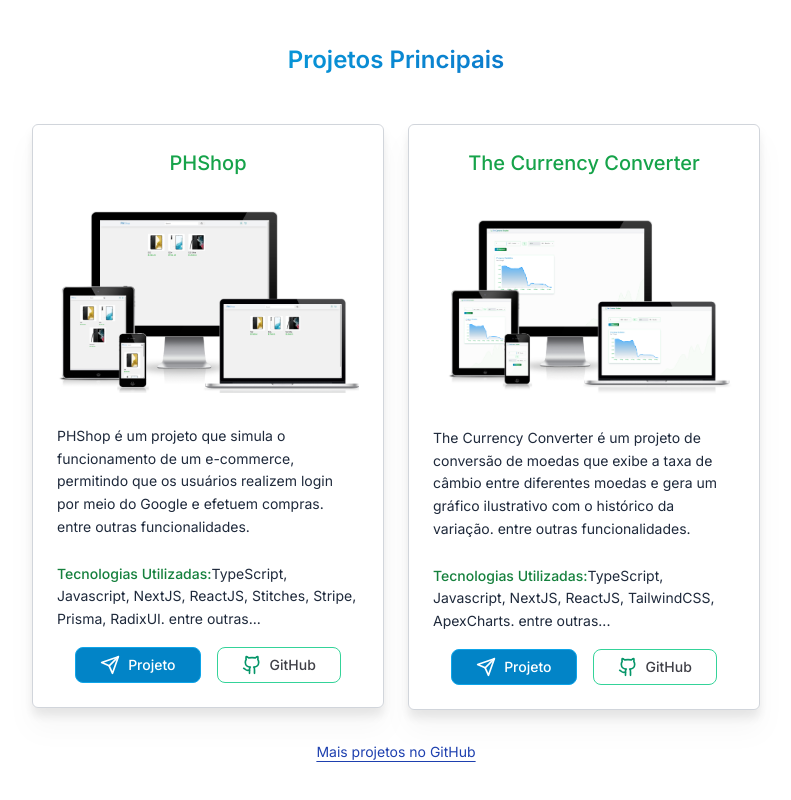
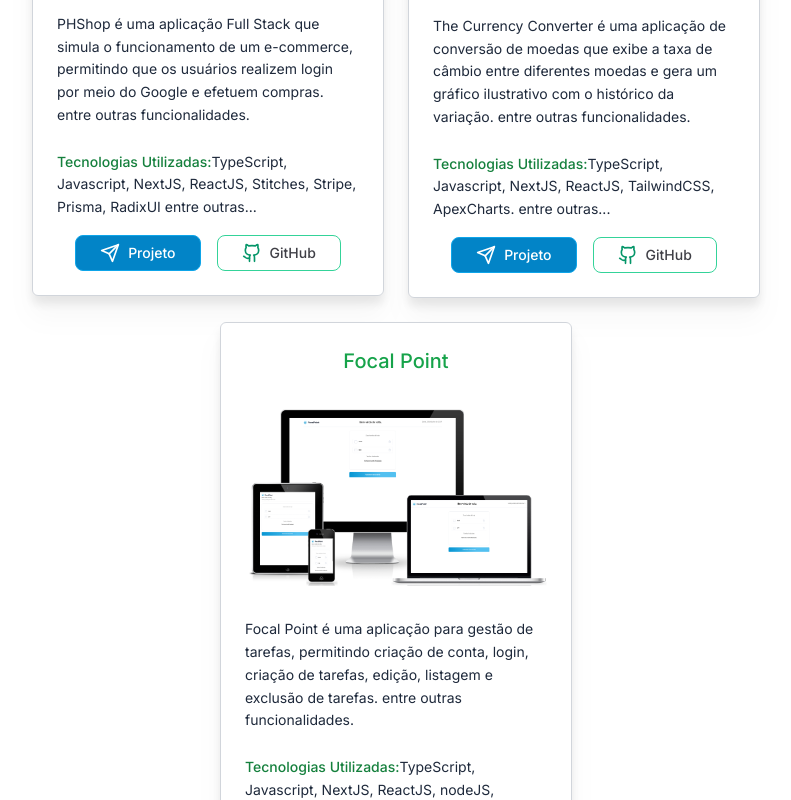
Before and after one commit to phpaulohenrique/portfolio, a Next.js app: page / in a window 1280 px wide. Shown: the part 1240-2040 px from the top of the page, without its empty margins (244-1035 px from the left). Built offline with nearby package versions, Linux system fonts and the light colour scheme.

Commit message:
feat: update projects

```diff
--- a/app/components/Sections/Projects.tsx
+++ b/app/components/Sections/Projects.tsx
@@ -5,6 +5,7 @@
 import Link from 'next/link'
 import phshopImg from '../../assets/img/phshop.png'
 import currencyImg from '../../assets/img/currency.png'
+import focalPointImg from '../../assets/img/focalpoint.png'
 import { Fade } from 'react-awesome-reveal'
 
 interface IProjects {
@@ -21,19 +22,29 @@
         name: 'PHShop',
         imgUrl: phshopImg,
         description:
-            'PHShop é um projeto que simula o funcionamento de um e-commerce, permitindo que os usuários realizem login por meio do Google e efetuem compras. entre outras funcionalidades.',
+            'PHShop é uma aplicação Full Stack que simula o funcionamento de um e-commerce, permitindo que os usuários realizem login por meio do Google e efetuem compras. entre outras funcionalidades.',
         appUrl: 'https://ph-shop.vercel.app',
         githubUrl: 'https://github.com/phpaulohenrique/ph-shop',
-        techs: 'TypeScript, Javascript, NextJS, ReactJS, Stitches, Stripe, Prisma, RadixUI.',
+        techs: 'TypeScript, Javascript, NextJS, ReactJS, Stitches, Stripe, Prisma, RadixUI',
     },
+
     {
         name: 'The Currency Converter',
         imgUrl: currencyImg,
         description:
-            'The Currency Converter é um projeto de conversão de moedas que exibe a taxa de câmbio entre diferentes moedas e gera um gráfico ilustrativo com o histórico da variação. entre outras funcionalidades.',
+            'The Currency Converter é uma aplicação de conversão de moedas que exibe a taxa de câmbio entre diferentes moedas e gera um gráfico ilustrativo com o histórico da variação. entre outras funcionalidades.',
         appUrl: 'https://thecurrencytracker.vercel.app',
         githubUrl: 'https://github.com/phpaulohenrique/currency-converter',
         techs: 'TypeScript, Javascript, NextJS, ReactJS, TailwindCSS, ApexCharts.',
+    },
+    {
+        name: 'Focal Point',
+        imgUrl: focalPointImg,
+        description:
+            'Focal Point é uma aplicação para gestão de tarefas, permitindo criação de conta, login, criação de tarefas, edição, listagem e exclusão de tarefas. entre outras funcionalidades.',
+        appUrl: 'https://focal-point-front-end.vercel.app/sign-up',
+        githubUrl: 'https://github.com/phpaulohenrique/focal-point-front-end',
+        techs: 'TypeScript, Javascript, NextJS, ReactJS, nodeJS, prisma, Docker, Fastify',
     },
     // {
     //     name: 'PHShop3',
@@ -59,7 +70,7 @@
                             <h3 className="mb-8 text-center text-xl font-medium text-green-600">
                                 {project.name}
                             </h3>
-                            <Image src={project.imgUrl} alt={project.name} className="w-full" />
+                            <Image src={project.imgUrl} alt={project.name} className="w-full " />
                             <p className="mt-8 text-sm  leading-relaxed">{project.description}</p>
                             <p className="mt-6 text-sm leading-relaxed ">
                                 <span className="text-sm font-medium text-green-700">
--- a/app/page.tsx
+++ b/app/page.tsx
@@ -25,11 +25,11 @@
                             <span className="text-base text-gray-800">Paulo Henrique</span>
                         </Link>
                         <ul className="hidden items-center gap-3 text-sm text-gray-700  sm:flex ">
+                            <li className="rounded-md px-2 py-1 transition-colors duration-300 hover:bg-slate-300 hover:text-gray-800">
+                                <Link href="#projects">Projetos</Link>
+                            </li>
                             <li className="rounded-md px-2 py-1 transition-colors duration-300 hover:bg-slate-300 hover:text-gray-800 ">
                                 <Link href="#about-me">Quem sou</Link>
-                            </li>
-                            <li className="rounded-md px-2 py-1 transition-colors duration-300 hover:bg-slate-300 hover:text-gray-800">
-                                <Link href="#projects">Projetos</Link>
                             </li>
                             <li className="rounded-md px-2 py-1 transition-colors duration-300 hover:bg-slate-300 hover:text-gray-800">
                                 <Link href="#knowledge">Conhecimentos</Link>
@@ -88,7 +88,7 @@
                             <h1 className="text-2xl text-slate-700 lg:text-3xl">
                                 Olá, eu sou o Paulo Henrique{' '}
                                 <Fade delay={200} triggerOnce>
-                                    <strong className=" mb-3 block bg-gradient-frontend bg-clip-text p-4 text-[3.5rem] font-black uppercase leading-[4rem] tracking-tight text-transparent lg:text-[5rem]">
+                                    <strong className=" mb-3 block bg-gradient-frontend bg-clip-text p-4 text-[3.8rem] font-black uppercase leading-[4rem] tracking-tight text-transparent lg:text-[5rem]">
                                         fullstack developer
                                     </strong>
                                 </Fade>
@@ -122,8 +122,8 @@
                         <ArrowDown className="absolute bottom-12 h-5 w-5 animate-bounce text-purple-600 " />
                     </section>
                     <>
+                        <Projects />
                         <AboutMe />
-                        <Projects />
                         <Knowledge />
                         <Contact />
                     </>
```
Also changed, not shown: app/assets/img/focalpoint.png (added).
